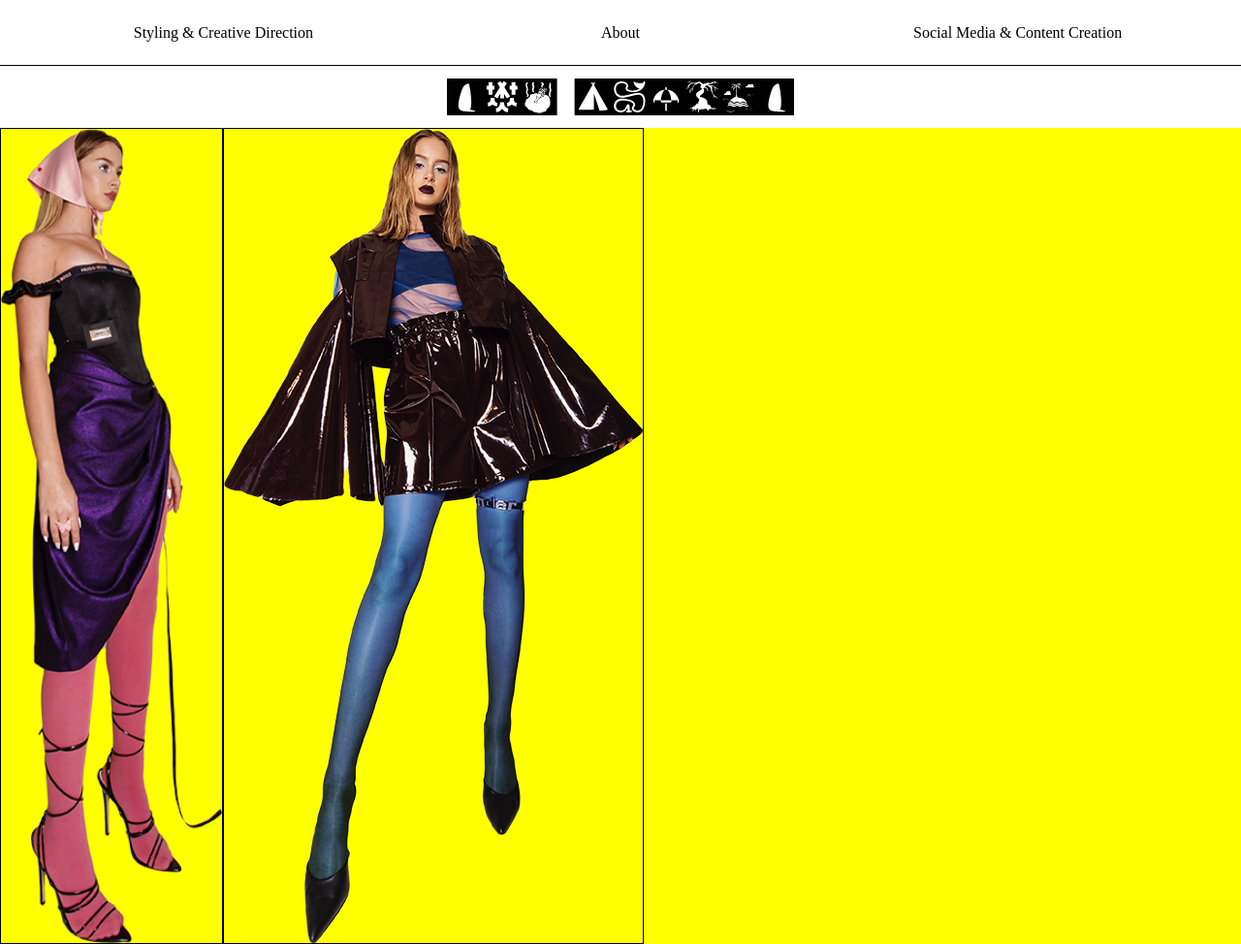
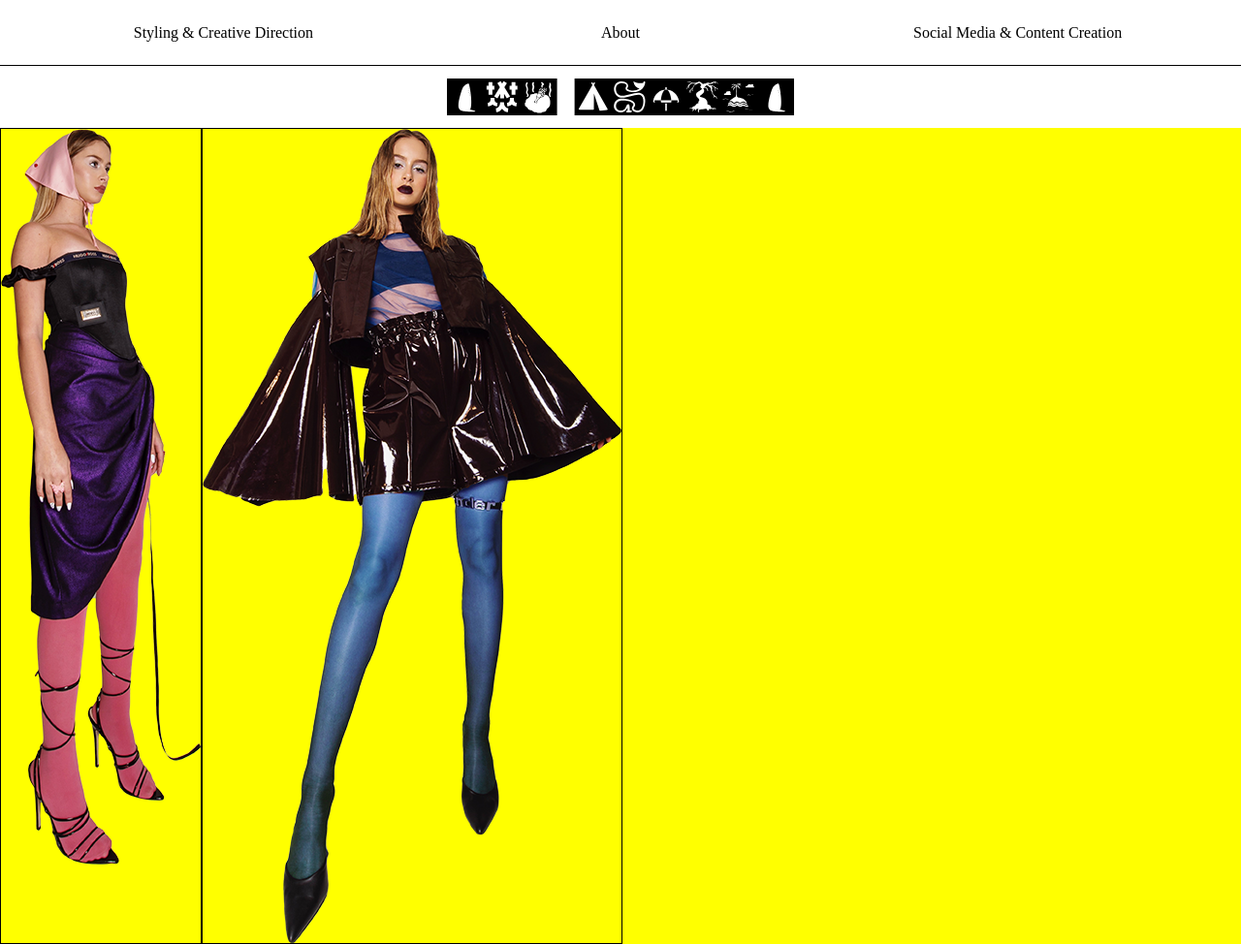
Before and after one commit to basharalidreesi/lab, a Jekyll site: the page built from _styling-and-creative-direction/sample-project.markdown, in a window 1280 px wide and 974 px high. Shown: the whole window at 97% size. Built offline with Jekyll 4.4.1, drawn with Linux system fonts in a browser that asks for light colours.

Commit message:
Updated Style

```diff
--- a/assets/css/style.css
+++ b/assets/css/style.css
@@ -268,14 +268,14 @@
 		/*		- (var(--universal_answer) * var(--universal_answer_multiplier) / 2 * 5) /* navigation height */
 		/*		- (var(--universal_answer) * var(--universal_answer_multiplier) / 2 * 5) /* header height */
 		/*	); */
-		height: 100%;
+		/* height: 100%; */
 	}
 	.look_cascade_wrapper-look_cascade_graphic_card {
-		height: 100%;
+		/* height: 100%; */
 		border: 1px solid #000; /* debug */
 	}
 	.look_cascade_graphic_card-look_cascade_graphic_card_graphic {
-		height: 100%;
+		/* height: 100%; */
 	}
 
 /*
```
